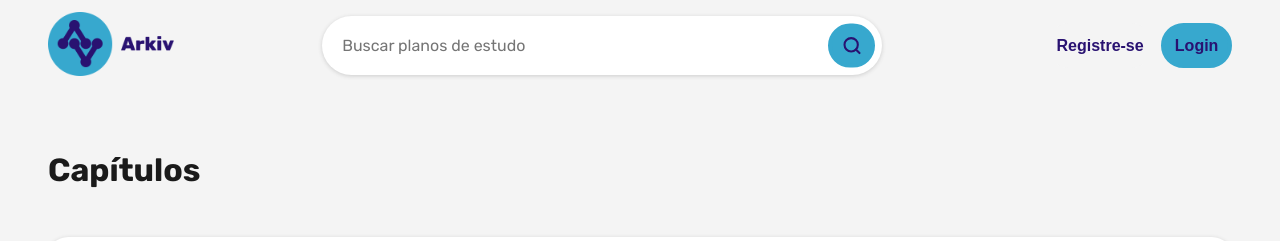
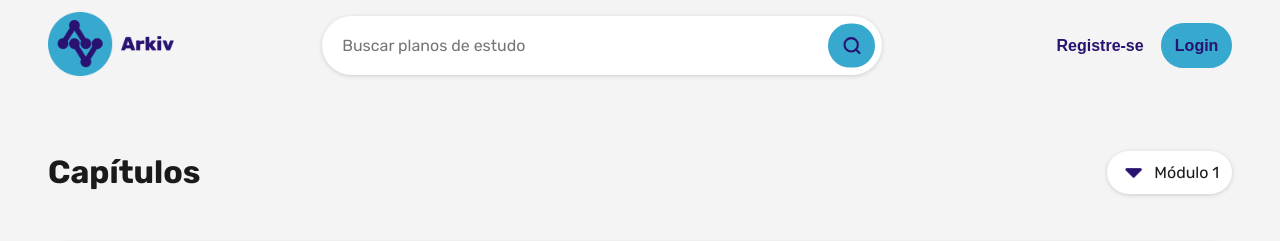
Before and after one commit to BraionDLucca/Arkiv, a React (Vite) app in the folder frontend/: page /planos/1/modulos/1/capitulos in a window 1280 px wide. Shown: the top 241 px of the page. Built offline with nearby package versions, Linux system fonts and the light colour scheme; no server answers.

Commit message:
feat: adiciona dropdown de módulos na página de capítulos
- Adiciona o componente Dropdown para navegação entre módulos
- Refatora a extração de parâmetros da URL, convertendo para Number

```diff
--- a/frontend/src/pages/ChaptersPage.css
+++ b/frontend/src/pages/ChaptersPage.css
@@ -9,3 +9,15 @@
     margin-top: 3rem;
     margin-bottom: 3.75rem;
 }
+
+.chapters-page-header {
+    display: flex;
+    align-items: center;
+    justify-content: space-between;
+    flex-wrap: wrap;
+    gap: 0.8rem;
+}
+
+.chapters-page-modules-dropdown {
+    margin-left: auto;
+}
--- a/frontend/src/pages/ChaptersPage.jsx
+++ b/frontend/src/pages/ChaptersPage.jsx
@@ -2,10 +2,16 @@ import { useEffect, useState } from "react";
 import { useParams } from "react-router-dom";
 import "./ChaptersPage.css";
 import Chapter from "../components/Chapter";
+import Dropdown from "../components/Dropdowns/Dropdown";
+import ModulesDropdownButton from "../components/Dropdowns/ModulesDropdown/ModulesDropdownButton";
+import ModulesDropdownContent from "../components/Dropdowns/ModulesDropdown/ModulesDropdownContent";
 
 function ChaptersPage() {
 
-    const { studyPlanId, moduleId } = useParams()
+    const params = useParams()
+
+    const studyPlanId = Number(params.studyPlanId)
+    const moduleId = Number(params.moduleId)
 
     const [chaptersList, setChaptersList] = useState([])
 
@@ -69,7 +75,25 @@ function ChaptersPage() {
 
     return (
         <main id="chapters-page-container">
-            <h1>Capítulos</h1>
+
+            <div className="chapters-page-header">
+
+                <h1>Capítulos</h1>
+
+                <nav className="chapters-page-modules-dropdown">
+                    <Dropdown
+                        ButtonComponent={
+                            <ModulesDropdownButton currentModuleOrder={moduleId} />
+                        }
+                        variant={"right"}
+                    >
+                        <ModulesDropdownContent
+                            currentModuleOrder={moduleId}
+                            studyPlanId={studyPlanId}
+                        />
+                    </Dropdown>
+                </nav>
+            </div>
 
             <div className="chapters-container">
 
```
